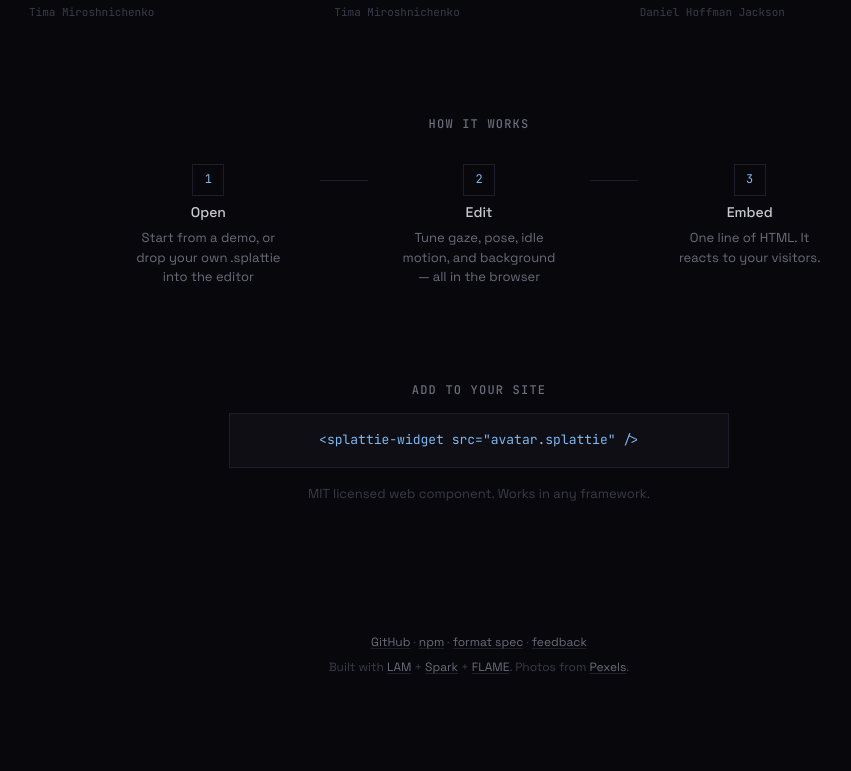
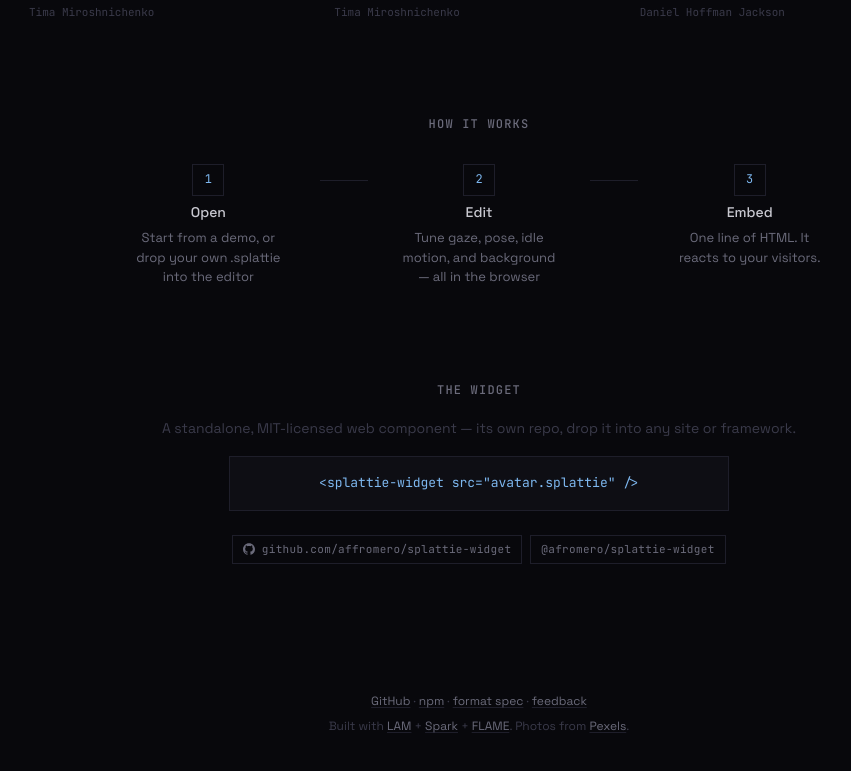
Before and after one commit to affromero/splattie, a Next.js app in the folder apps/web/: page / in a window 1280 px wide. Shown: the part 1427-2198 px from the top of the page, without its empty margins (161-1012 px from the left). Built offline with nearby package versions, Linux system fonts and the light colour scheme; no server answers.

Commit message:
feat(web): dedicated widget section with its own GitHub + npm links
The embed section is now 'The widget' — links to the standalone
github.com/affromero/splattie-widget repo + npm package.

```diff
--- a/apps/web/src/app/page.tsx
+++ b/apps/web/src/app/page.tsx
@@ -149,11 +149,30 @@
       </section>
 
       <section className={styles.embedSection}>
-        <h2 className={styles.sectionTitle}>Add to your site</h2>
+        <h2 className={styles.sectionTitle}>The widget</h2>
+        <p className={styles.sectionSubtitle}>
+          A standalone, MIT-licensed web component — its own repo, drop it into any site or framework.
+        </p>
         <pre className={styles.codeBlock}><code>{`<splattie-widget src="avatar.splattie" />`}</code></pre>
-        <p className={styles.embedNote}>
-          MIT licensed web component. Works in any framework.
-        </p>
+        <div className={styles.heroBadges}>
+          <a
+            href="https://github.com/affromero/splattie-widget"
+            target="_blank"
+            rel="noopener noreferrer"
+            className={styles.badge}
+          >
+            <svg width="12" height="12" viewBox="0 0 24 24" fill="currentColor"><path d="M12 .297c-6.63 0-12 5.373-12 12 0 5.303 3.438 9.8 8.205 11.387.6.113.82-.258.82-.577 0-.285-.01-1.04-.015-2.04-3.338.724-4.042-1.61-4.042-1.61C4.422 18.07 3.633 17.7 3.633 17.7c-1.087-.744.084-.729.084-.729 1.205.084 1.838 1.236 1.838 1.236 1.07 1.835 2.809 1.305 3.495.998.108-.776.417-1.305.76-1.605-2.665-.3-5.466-1.332-5.466-5.93 0-1.31.465-2.38 1.235-3.22-.135-.303-.54-1.523.105-3.176 0 0 1.005-.322 3.3 1.23.96-.267 1.98-.4 3-.405 1.02.005 2.04.138 3 .405 2.28-1.552 3.285-1.23 3.285-1.23.645 1.653.24 2.873.12 3.176.765.84 1.23 1.91 1.23 3.22 0 4.61-2.805 5.625-5.475 5.92.42.36.81 1.096.81 2.22 0 1.606-.015 2.896-.015 3.286 0 .315.21.69.825.57C20.565 22.092 24 17.592 24 12.297c0-6.627-5.373-12-12-12" /></svg>
+            github.com/affromero/splattie-widget
+          </a>
+          <a
+            href="https://www.npmjs.com/package/@afromero/splattie-widget"
+            target="_blank"
+            rel="noopener noreferrer"
+            className={styles.badge}
+          >
+            @afromero/splattie-widget
+          </a>
+        </div>
       </section>
 
       {SELF_HOST && (
```
